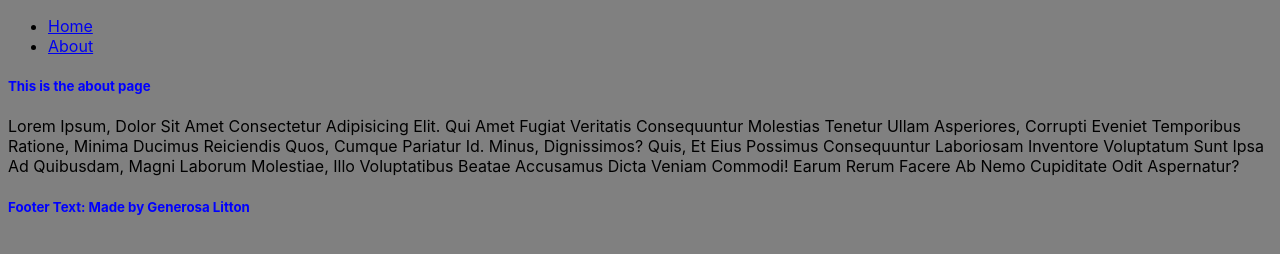
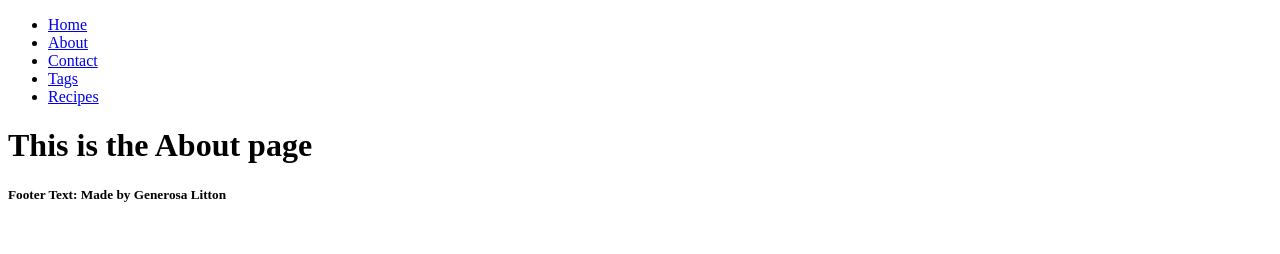
Before and after one commit to glitton/gatsby-contentful-demo, a Gatsby site: page /about in a window 1280 px wide. Built offline with nearby package versions, Linux system fonts and the light colour scheme; Gatsby itself is replaced by a stand-in of ours.

Commit message:
structure for recipes page done

```diff
--- a/gatsby-config.js
+++ b/gatsby-config.js
@@ -6,5 +6,5 @@
 
 module.exports = {
   /* Your site config here */
-  plugins: [],
-}
+  plugins: [`gatsby-plugin-styled-components`],
+};
--- a/package.json
+++ b/package.json
@@ -14,9 +14,12 @@
     "test": "echo \"Write tests! -> https://gatsby.dev/unit-testing\" && exit 1"
   },
   "dependencies": {
+    "babel-plugin-styled-components": "^1.12.0",
     "gatsby": "^3.1.2",
+    "gatsby-plugin-styled-components": "^4.2.0",
     "react": "^17.0.1",
-    "react-dom": "^17.0.1"
+    "react-dom": "^17.0.1",
+    "styled-components": "^5.2.3"
   },
   "devDependencies": {
     "prettier": "2.2.1"
--- a/src/components/Layout.js
+++ b/src/components/Layout.js
@@ -1,8 +1,6 @@
 import React from "react";
 import Navbar from "./Navbar";
 import Footer from "./Footer";
-
-import "./layout.css";
 
 const Layout = ({ children }) => {
   return (
--- a/src/components/Navbar.js
+++ b/src/components/Navbar.js
@@ -11,6 +11,15 @@ const Navbar = () => {
         <li>
           <Link to="/about">About</Link>
         </li>
+        <li>
+          <Link to="/contact">Contact</Link>
+        </li>
+        <li>
+          <Link to="/tags">Tags</Link>
+        </li>
+        <li>
+          <Link to="/recipes">Recipes</Link>
+        </li>
       </ul>
     </nav>
   );
--- a/src/components/layout.css
+++ /dev/null
@@ -1,11 +0,0 @@
-body {
-  font-family: -apple-system, BlinkMacSystemFont, "Segoe UI", Roboto, Oxygen,
-    Ubuntu, Cantarell, "Open Sans", "Helvetica Neue", sans-serif;
-  background: gray;
-}
-
-h1,
-h2,
-h5 {
-  color: blue;
-}
--- a/src/pages/about.js
+++ b/src/pages/about.js
@@ -1,22 +1,12 @@
 import React from "react";
 import Layout from "../components/Layout";
-import { page, text } from "../examples/about.module.css";
 
-const about = () => {
+const About = () => {
   return (
-    <Layout className={page}>
-      <h5>This is the about page</h5>
-      <p className={text}>
-        Lorem ipsum, dolor sit amet consectetur adipisicing elit. Qui amet
-        fugiat veritatis consequuntur molestias tenetur ullam asperiores,
-        corrupti eveniet temporibus ratione, minima ducimus reiciendis quos,
-        cumque pariatur id. Minus, dignissimos? Quis, et eius possimus
-        consequuntur laboriosam inventore voluptatum sunt ipsa ad quibusdam,
-        magni laborum molestiae, illo voluptatibus beatae accusamus dicta veniam
-        commodi! Earum rerum facere ab nemo cupiditate odit aspernatur?
-      </p>
+    <Layout>
+      <h1>This is the About page</h1>
     </Layout>
   );
 };
 
-export default about;
+export default About;
```
Also changed, not shown: src/examples/button.js (added, +7 -0 lines), src/pages/contact.js (added, +12 -0 lines), src/pages/index.js (+3 -12 lines), src/pages/recipes.js (added, +12 -0 lines), src/pages/tags.js (added, +12 -0 lines), 1 other file.
